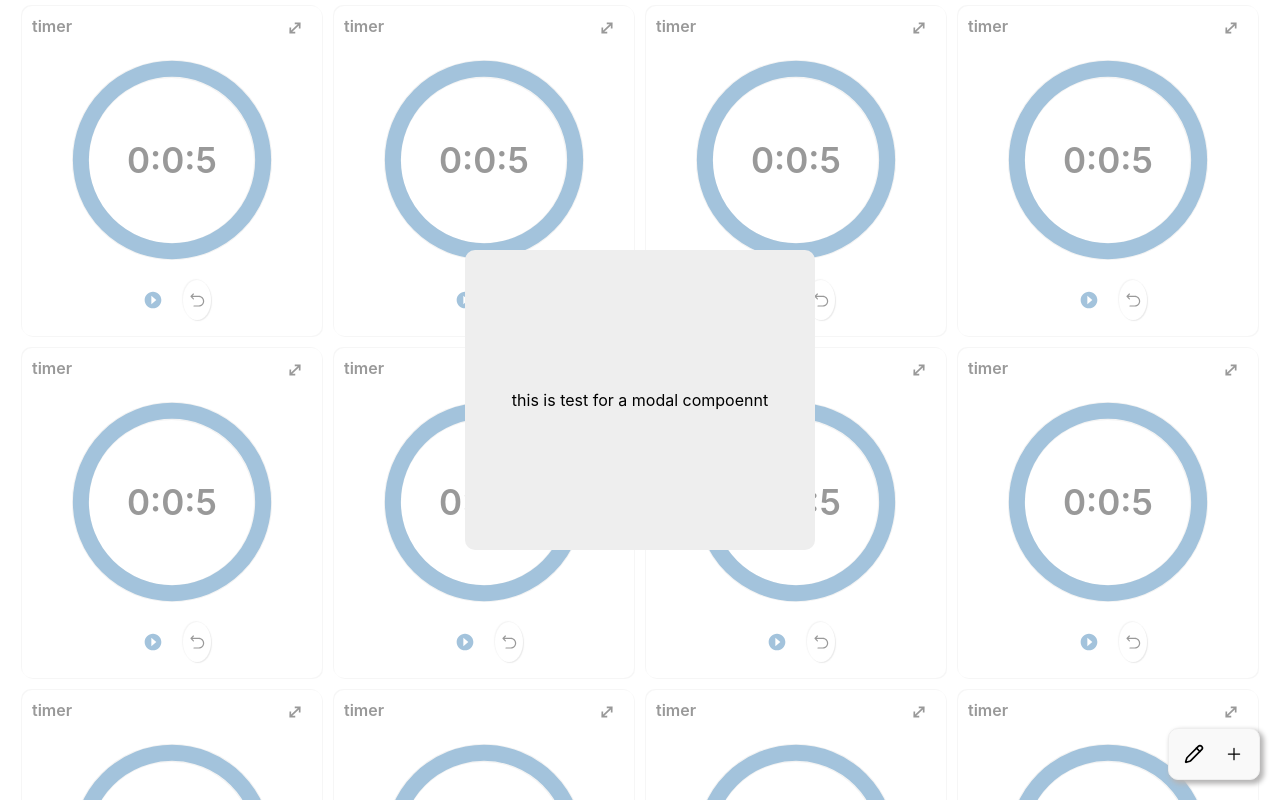
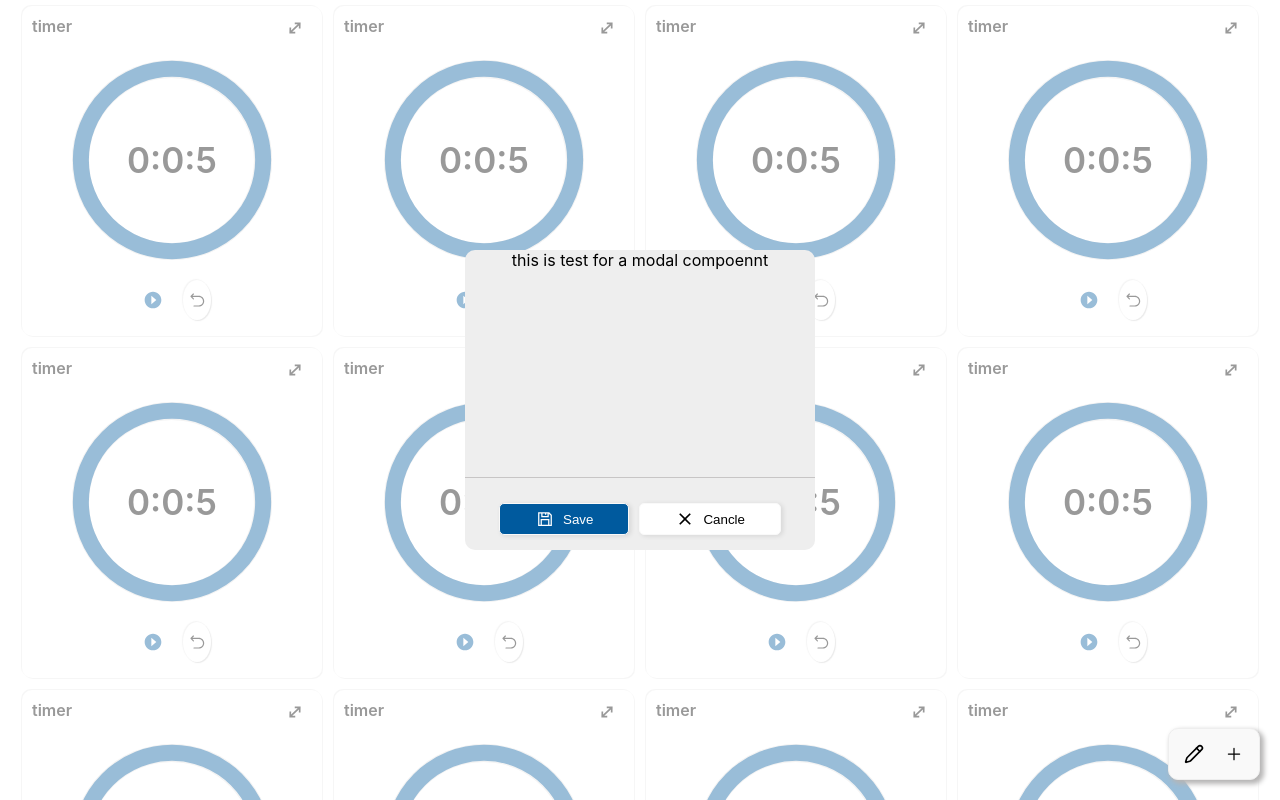
Before and after one commit to Mohanadfarid/TimeManager, a React (Vite) app: page / in a window 1280 px wide. Shown: the top 800 px of the page. Built offline with nearby package versions, Linux system fonts and the light colour scheme.

Commit message:
added a modal controlles to handle submit and exit

```diff
--- a/src/components/modals/modal/Modal.scss
+++ b/src/components/modals/modal/Modal.scss
@@ -10,16 +10,52 @@
 }
 .modal-content {
   background-color: $dark-grey;
-  width: 350px;
+  width: 90%;
+  max-width: 350px;
   min-height: 300px;
   position: fixed;
   left: 50%;
   top: 50%;
   transform: translate(-50%, -50%);
   display: flex;
+  flex-direction: column;
   align-items: center;
-  justify-content: center;
+  justify-content: space-between;
   border-radius: 10px;
+
+  .modal-controlles {
+    border-top: 1px solid $darker-grey;
+    width: 100%;
+    display: flex;
+    justify-content: center;
+    padding-top: 10px;
+  }
+  .modal-btn {
+    padding: 5px 35px;
+    margin: 15px 5px;
+    display: flex;
+    align-items: center;
+    background-color: white;
+    border-radius: 5px;
+    border: 1px solid $light-grey;
+    box-shadow: 2px 1px 5px rgba(0, 0, 0, 0.1);
+    &:hover {
+      background-color: $hoverd-grey;
+    }
+  }
+
+  .modal-btn.submit {
+    color: white;
+    background-color: $main-blue;
+    &:hover {
+      opacity: 0.9;
+    }
+  }
+
+  i {
+    font-size: 20px;
+    margin-right: 8px;
+  }
 }
 
 .modal.closed {
--- a/src/components/modals/modal/Modal.tsx
+++ b/src/components/modals/modal/Modal.tsx
@@ -1,20 +1,41 @@
 import { useState, type FunctionComponent, type ReactNode } from "react";
 import { createPortal } from "react-dom";
 import "./Modal.scss";
+import { LiaSave } from "react-icons/lia";
+import { IoMdClose } from "react-icons/io";
+
 interface ModalProps {
   children: ReactNode;
+  onSubmit: () => void;
 }
 
-const Modal: FunctionComponent<ModalProps> = ({ children }) => {
+const Modal: FunctionComponent<ModalProps> = ({ children, onSubmit }) => {
   const [isOpen, setIsOpen] = useState<boolean>(true); // the defult should be false
 
   const handleCloseModal = () => {
     setIsOpen(false);
   };
+
   return createPortal(
     <div className={`modal ${!isOpen && "closed"}`}>
       <div onClick={handleCloseModal} className="modal-overlay"></div>
-      <div className="modal-content">{children}</div>
+      <div className="modal-content">
+        {children}
+        <div className="modal-controlles">
+          <button className="modal-btn submit" onClick={onSubmit}>
+            <i>
+              <LiaSave />
+            </i>
+            Save
+          </button>
+          <button className="modal-btn" onClick={handleCloseModal}>
+            <i>
+              <IoMdClose />
+            </i>
+            Cancle
+          </button>
+        </div>
+      </div>
     </div>,
     document.getElementById("modal")!
   );
--- a/src/styles/variables.scss
+++ b/src/styles/variables.scss
@@ -1,5 +1,5 @@
-$main-blue: #196aa7;
-
+$main-blue: #005a9e;
 $light-grey: #f9f9f9;
 $dark-grey: #eeeeee;
+$darker-grey:#c7c5c5;
 $hoverd-grey: #f7f7f7;
```
